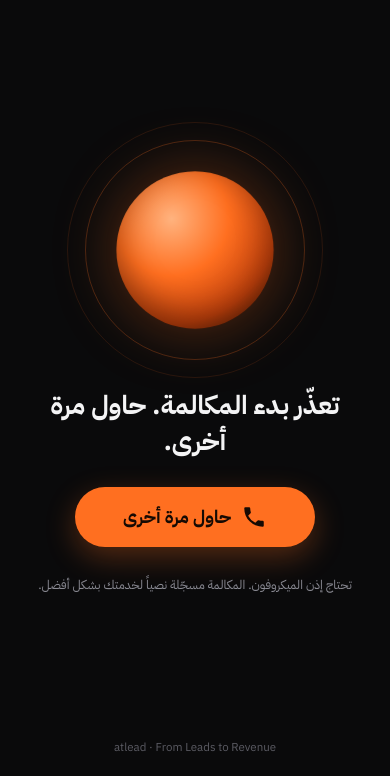
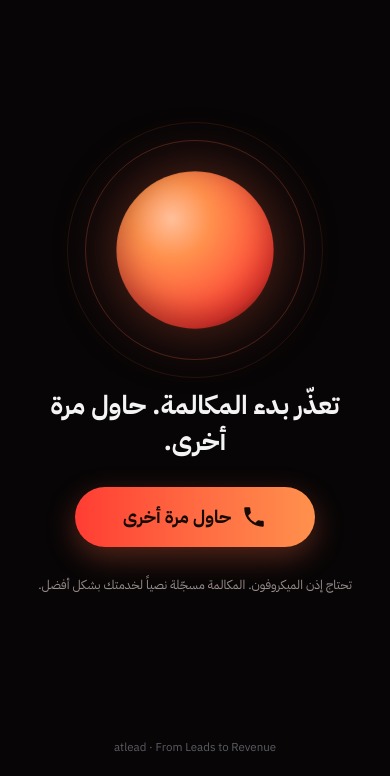
Before and after one commit to qawsdegyu/atlead, a website: page src/views/call.html in a window 390 px wide. Shown: the part 68-844 px from the top of the page. Drawn offline with Linux system fonts and the light colour scheme; files whose address does not match are found by name.

Commit message:
Brand: the real atlead logo and its exact colours across the interface
- Logo (transparent, trimmed) in the sidebar and the phone top bar; favicon and phone icon from the 'a'
- Colours from the logo and banner: #FF3D33 → #FF6A42 → #FF914D on warm black #070506, orange glow
- Login page in the banner's style (logo, FROM LEADS TO REVENUE, gradient button)
- Call page and calendar-connection pages use the logo and the same colours; /brand served publicly

Co-Authored-By: Claude Opus 5.5 <noreply@anthropic.com>

```diff
--- a/public/style.css
+++ b/public/style.css
@@ -1622,3 +1622,61 @@ input[type="checkbox"], input[type="radio"] { accent-color: var(--primary); }
 .cal-connect-status { font-size: 13px; }
 .cal-oauth-setup summary { cursor: pointer; font-size: 12.5px; color: var(--primary-ink); }
 .cal-redirect { display: block; margin-top: 6px; background: var(--bg-raised); padding: 6px 10px; border-radius: 6px; font-size: 12px; user-select: all; overflow-wrap: anywhere; }
+
+/* =====================================================================
+   atlead logo colours (taken from the logo and banner files):
+   gradient #FF3D33 → #FF6A42 → #FF914D on the banner's warm black #070506,
+   with the banner's orange glow #FD8301.
+   ===================================================================== */
+:root {
+  --brand-red: #ff3d33;
+  --brand-mid: #ff6a42;
+  --brand-light: #ff914d;
+  --brand-glow: #fd8301;
+  --brand-gradient: linear-gradient(90deg, #ff3d33 0%, #ff6a42 50%, #ff914d 100%);
+  --primary: #ff6a42;
+  --primary-hover: #f2552f;
+  --primary-light: rgba(255, 106, 66, .13);
+  --primary-ink: #ffb08a;
+  --bg-primary: #070506;
+  --bg-secondary: #0d0a0a;
+  --bg-card: #141011;
+  --bg-raised: #1c1617;
+  --border-color: #2a2223;
+  --border-strong: #3a2f30;
+  --border-highlight: rgba(255, 106, 66, .45);
+  --text-secondary: #b4a9a6;
+  --text-muted: #8a7f7c;
+  --focus-ring: 0 0 0 3px rgba(255, 106, 66, .32);
+}
+body { background: var(--bg-primary); }
+.main-content {
+  background: radial-gradient(circle at 100% 0%, rgba(253, 131, 1, .07), transparent 35%),
+              radial-gradient(circle at 0% 100%, rgba(195, 62, 0, .08), transparent 40%), var(--bg-primary);
+}
+
+/* Logo in the sidebar */
+.sidebar-header { padding-block: 22px 18px; }
+.brand-text { display: flex; flex-direction: column; gap: 8px; align-items: flex-start; direction: ltr; }
+.brand-logo { width: 132px; height: auto; display: block; }
+.brand-tag { font-size: 10px; letter-spacing: 1.4px; color: var(--text-secondary); text-transform: uppercase; }
+.brand-tag b { color: #fff; font-weight: 700; }
+
+/* Accents in the logo's colours */
+.btn-primary { background: var(--brand-gradient); color: #1a0703; border: 0; }
+.btn-primary:hover { background: linear-gradient(90deg, #f0332a 0%, #f75e38 50%, #ff8644 100%); color: #1a0703; }
+.nav-item.active { background: var(--primary-light); border-inline-start-color: var(--brand-mid); }
+.nav-item.active i, .tabbar .tab.active { color: var(--brand-mid); }
+.tabbar .tab.active::before { background: var(--brand-gradient); }
+.progress-bar-fill, .mk-kit-bar i { background: var(--brand-gradient); }
+.mk-msg.me { background: var(--brand-mid); color: #1a0703; }
+.toast.info { background: #b8421c; }
+::selection { background: rgba(255, 106, 66, .35); }
+
+/* Small logo in the phone top bar */
+.topbar-logo { display: none; }
+@media (max-width: 900px) {
+  .topbar-logo { display: block; height: 17px; width: auto; }
+  .top-navbar-title { gap: 12px; }
+  .top-navbar-title h2 { padding-inline-start: 12px; border-inline-start: 1px solid var(--border-strong); }
+}
--- a/src/views/call.html
+++ b/src/views/call.html
@@ -3,18 +3,21 @@
 <head>
 <meta charset="utf-8">
 <meta name="viewport" content="width=device-width, initial-scale=1, viewport-fit=cover">
-<meta name="theme-color" content="#0a0a0b">
+<meta name="theme-color" content="#070506">
+<link rel="icon" href="/brand/favicon-32.png">
+<link rel="apple-touch-icon" href="/brand/apple-touch-icon.png">
 <meta name="robots" content="noindex">
 <title>atlead — مكالمة</title>
 <link rel="preconnect" href="https://fonts.googleapis.com">
 <link href="https://fonts.googleapis.com/css2?family=IBM+Plex+Sans+Arabic:wght@400;500;600;700&display=swap" rel="stylesheet">
 <style>
-  :root { --bg: #0a0a0b; --ink: #f4f4f5; --muted: #8b8b94; --line: #26262a; --orange: #ff6f20; --red: #ef3b2d; --grad: linear-gradient(90deg, #ef3b2d 0%, #ff6f20 55%, #ffa04d 100%); }
+  :root { --bg: #070506; --ink: #f4f4f5; --muted: #9a8f8c; --line: #2a2223; --orange: #ff6a42; --red: #ff3d33; --grad: linear-gradient(90deg, #ff3d33 0%, #ff6a42 50%, #ff914d 100%); }
+  body { background: radial-gradient(circle at 100% 0%, rgba(253, 131, 1, .22), transparent 40%), radial-gradient(circle at 0% 100%, rgba(195, 62, 0, .28), transparent 42%), var(--bg); }
   * { box-sizing: border-box; margin: 0; }
   html, body { height: 100%; background: var(--bg); color: var(--ink); font-family: 'IBM Plex Sans Arabic', system-ui, sans-serif; -webkit-tap-highlight-color: transparent; }
   body { display: flex; flex-direction: column; min-height: 100dvh; padding: env(safe-area-inset-top) 20px calc(env(safe-area-inset-bottom) + 20px); overflow: hidden; }
   header { display: flex; align-items: center; justify-content: space-between; height: 64px; }
-  .mark { font-size: 26px; font-weight: 700; letter-spacing: -.8px; background: var(--grad); -webkit-background-clip: text; background-clip: text; color: transparent; direction: ltr; }
+  .mark { width: 112px; height: auto; display: block; }
   .timer { font-variant-numeric: tabular-nums; color: var(--muted); font-size: 14px; direction: ltr; min-width: 48px; text-align: end; }
   main { flex: 1; display: flex; flex-direction: column; align-items: center; justify-content: center; text-align: center; gap: 28px; }
   h1 { font-size: 26px; font-weight: 700; line-height: 1.35; max-width: 340px; }
@@ -22,10 +25,10 @@
 
   /* The orb: breathes when idle, follows the AI's voice when it speaks */
   .orb-wrap { position: relative; width: 220px; height: 220px; display: grid; place-items: center; }
-  .orb { width: 150px; height: 150px; border-radius: 50%; background: radial-gradient(circle at 35% 30%, #ffb37f 0%, #ff6f20 38%, #c2410c 70%, #3a1405 100%);
-    box-shadow: 0 0 60px rgba(255, 111, 32, .35), inset 0 -10px 30px rgba(0, 0, 0, .35); transform: scale(var(--level, 1)); transition: transform .08s linear; }
-  .ring { position: absolute; inset: 0; border-radius: 50%; border: 1px solid rgba(255, 111, 32, .25); transform: scale(var(--ring, 1)); transition: transform .12s linear, opacity .3s; }
-  .ring.r2 { inset: -18px; border-color: rgba(255, 111, 32, .12); }
+  .orb { width: 150px; height: 150px; border-radius: 50%; background: radial-gradient(circle at 35% 30%, #ffc09b 0%, #ff914d 26%, #ff6a42 50%, #ff3d33 74%, #4a0c06 100%);
+    box-shadow: 0 0 60px rgba(255, 106, 66, .38), inset 0 -10px 30px rgba(0, 0, 0, .35); transform: scale(var(--level, 1)); transition: transform .08s linear; }
+  .ring { position: absolute; inset: 0; border-radius: 50%; border: 1px solid rgba(255, 106, 66, .25); transform: scale(var(--ring, 1)); transition: transform .12s linear, opacity .3s; }
+  .ring.r2 { inset: -18px; border-color: rgba(255, 106, 66, .12); }
   body.idle .orb { animation: breathe 3.2s ease-in-out infinite; }
   body.listening .orb { filter: saturate(.75) brightness(.9); }
   @keyframes breathe { 50% { transform: scale(1.05); } }
@@ -34,7 +37,7 @@
 
   .controls { display: flex; align-items: center; justify-content: center; gap: 22px; }
   .btn { border: 0; cursor: pointer; font: inherit; color: var(--ink); }
-  .call { min-width: 240px; height: 60px; border-radius: 30px; background: var(--orange); color: #160a03; font-size: 18px; font-weight: 700; display: inline-flex; align-items: center; justify-content: center; gap: 10px; box-shadow: 0 10px 30px rgba(255, 111, 32, .3); }
+  .call { min-width: 240px; height: 60px; border-radius: 30px; background: var(--grad); color: #160a03; font-size: 18px; font-weight: 700; display: inline-flex; align-items: center; justify-content: center; gap: 10px; box-shadow: 0 10px 30px rgba(255, 106, 66, .32); }
   .call:active { transform: scale(.97); }
   .call[disabled] { opacity: .6; }
   .round { width: 64px; height: 64px; border-radius: 50%; display: grid; place-items: center; background: #1b1b1e; border: 1px solid var(--line); }
@@ -51,7 +54,7 @@
 </head>
 <body class="idle">
   <header>
-    <span class="mark">atlead.</span>
+    <img class="mark" src="/brand/atlead-logo.png" alt="atlead.">
     <span class="timer" id="timer"></span>
   </header>
 
```
Also changed, not shown: public/index.html (+8 -3 lines), server.js (+16 -7 lines), public/brand/apple-touch-icon.png (added), public/brand/atlead-logo-white.png (added), public/brand/atlead-logo.png (added), public/brand/banner.webp (added), public/brand/favicon-32.png (added), public/brand/favicon-64.png (added), public/brand/icon-512.png (added).
